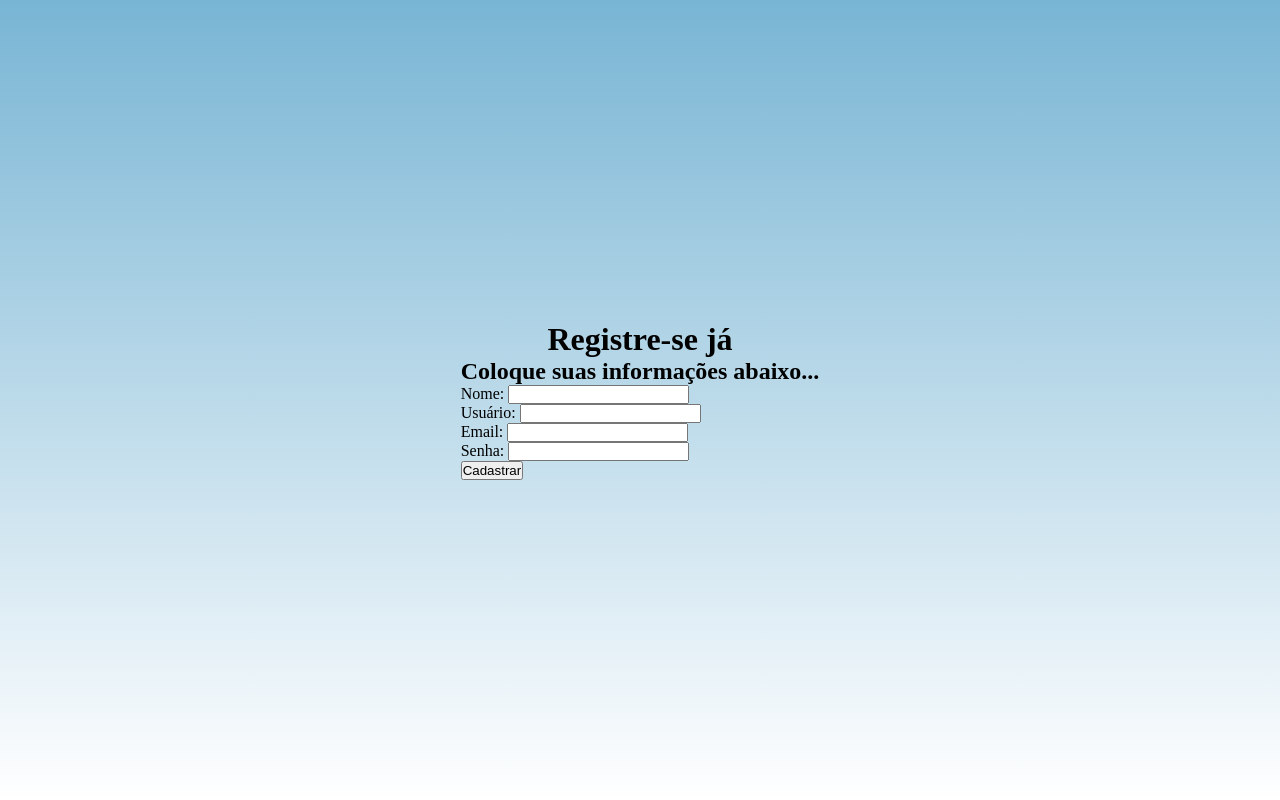
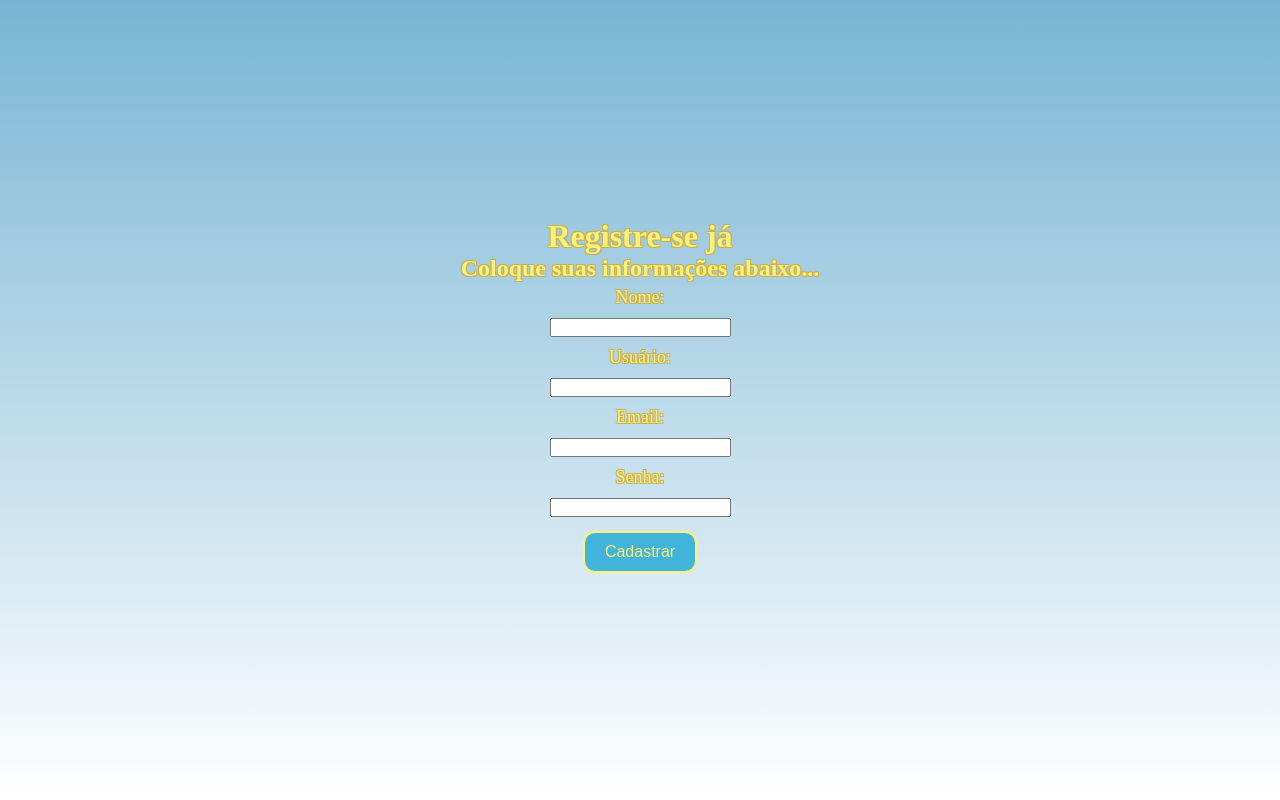
Before and after one commit to annat0rres/DiariodeHumorDigital, a Flask app: page /cadastro in a window 1280 px wide. Run offline with Flask 3, Linux system fonts and the light colour scheme.

Commit message:
update 1.8

```diff
--- a/templates/cadastro.html
+++ b/templates/cadastro.html
@@ -12,20 +12,21 @@
             <h1>Registre-se já</h1>
             <h2>Coloque suas informações abaixo...</h2>
         </div>
-        <form method="POST" action="/cadastro">
-             <label for="username">Nome:</label>
+        <form method="POST" action="/cadastro" class="form_cadastro">
+            <label for="username">Nome:</label>
             <input type="text" id="username" name="username" required>
-            <br>
+
             <label for="username">Usuário:</label>
             <input type="text" id="username" name="username" required>
-            <br>
+
             <label for="email">Email:</label>
             <input type="email" id="email" name="email" required>
-            <br>
+
             <label for="password">Senha:</label>
             <input type="password" id="password" name="password" required>
-            <br>
-            <button type="submit">Cadastrar</button>
+
+            <button class="cadastrar_button" type="submit">Cadastrar</button>
+        </form>
     </div>
 </body>
 </html>
--- a/templates/css/cadastro.css
+++ b/templates/css/cadastro.css
@@ -9,14 +9,48 @@ body {
     display: flex;
     justify-content: center;
     align-items: center;
+    text-align: center;
 }
 .title_cadastro {
-    text-align: center;
+    color: #FFF173;
+    text-shadow: 1px 1px 0 #C7B157,
+      -1px 1px 0 #C7B157,
+      1px -1px 0 #C7B157,
+      -1px -1px 0 #C7B157;
+
 }
-.area_cadastro {
+.area_geral_cadastro {
+    color: #FFF173;
+    text-shadow: 1px 1px 0 #C7B157,
+      -1px 1px 0 #C7B157,
+      1px -1px 0 #C7B157,
+      -1px -1px 0 #C7B157;
+
+}
+.form_cadastro {
+    height: 300px;
     display: flex;
     flex-direction: column;
-    justify-content: flex-start;
-    height: 50px;
-
+    justify-content: space-around;
+    align-items: center;
+    font-size: 18px;
 }
+.cadastrar_button {
+    background-color: #40b4db;
+    border: 2px solid #FFF173;
+    color: #FFF173;
+    padding: 10px 20px;
+    text-align: center;
+    text-decoration: none;
+    font-size: 16px;
+    margin: 4px 2px;
+    cursor: pointer;
+    border-radius: 12px;
+    transition: background-color 0.2s ;
+}
+.cadastrar_button:hover {
+    background-image: none;
+    background-color: #FFF173;
+    border-color: #C7B157;
+    color: #7e6e2e;
+}
```
Also changed, not shown: templates/css/login.css (+45 -0 lines), templates/login.html (+6 -6 lines).
